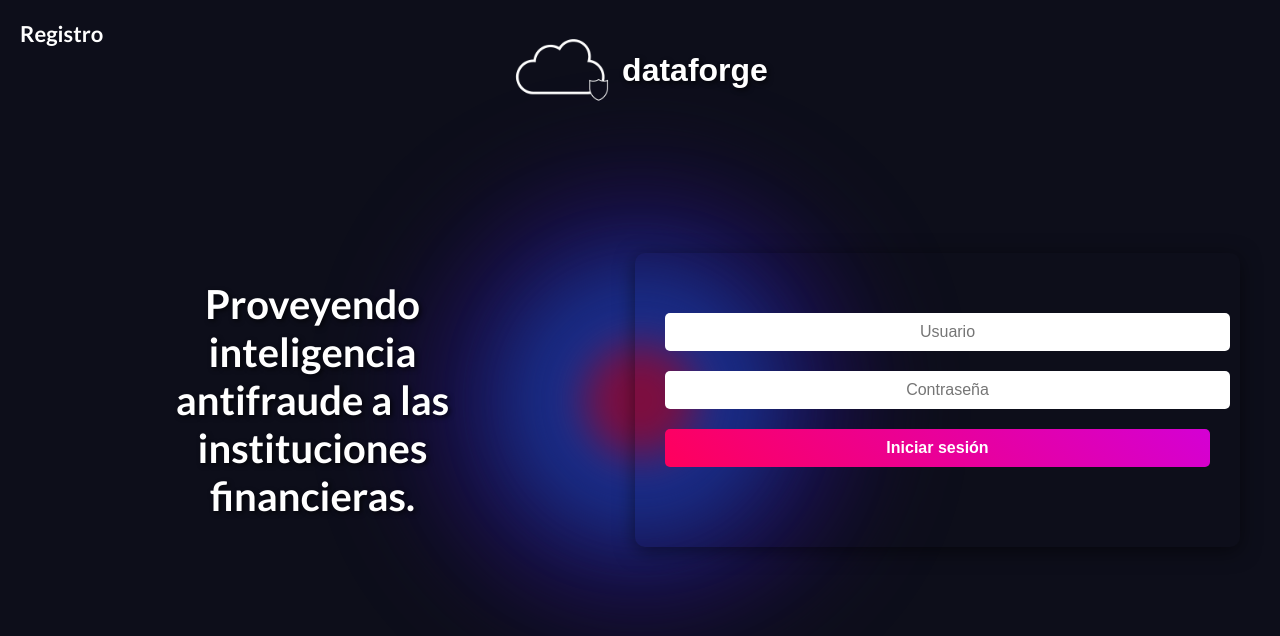
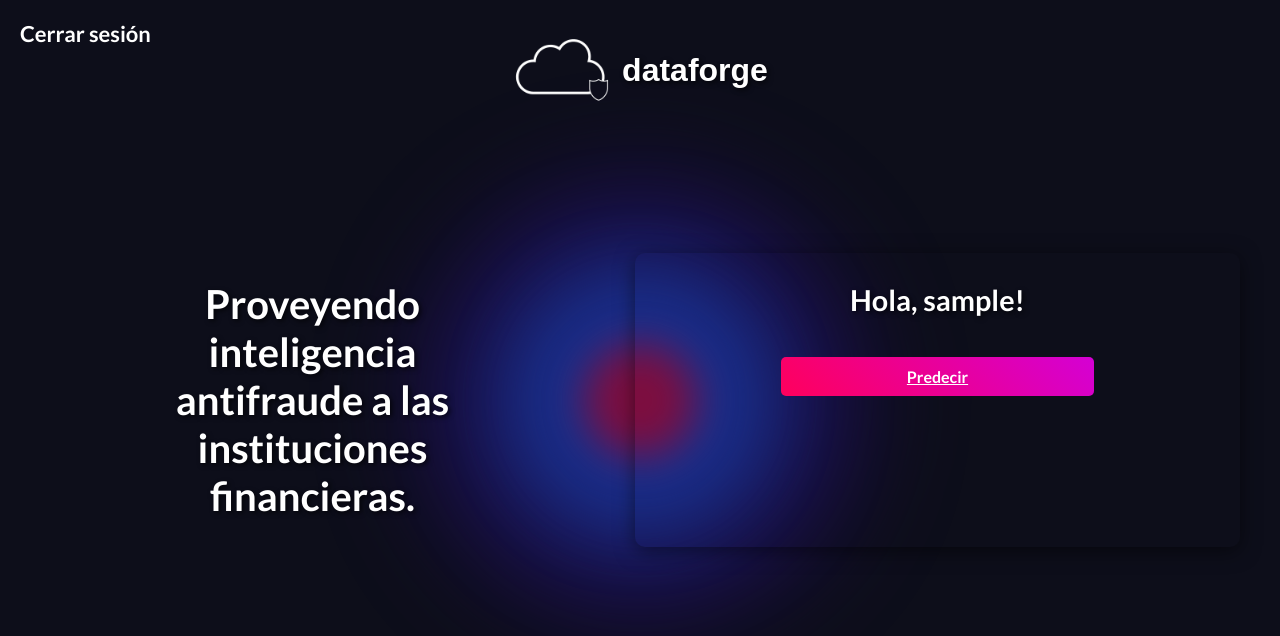
Before and after one commit to gabrielcespedes/pav_bank_fraud_detection, a Flask app: page / in a window 1280 px wide. Shown: the top 636 px of the page. Run offline with Flask 3, Linux system fonts and the light colour scheme; the visitor is signed in with stand-in values (Sample User, id 1); parts of the project's set-up code (start-up, migrations or seed data) failed here and were passed over.

Commit message:
inicio predecir y boton logout

```diff
--- a/app/static/styles/style.css
+++ b/app/static/styles/style.css
@@ -362,6 +362,25 @@ button {
     color: #d400d4;
 }
 
+.predict-button {
+    width: 50%;
+    padding: 10px 20px;
+    margin-top: 40px;
+    font-size: 1em;
+    font-weight: bold;
+    color: white;
+    background: linear-gradient(45deg, #ff005c, #d400d4);
+    border: none;
+    border-radius: 5px;
+    cursor: pointer;
+    transition: background 0.3s ease;
+}
+
+.predict-button:hover {
+    background: linear-gradient(45deg, #d400d4, #ff005c);
+}
+
+
 /* Ocultar el título y expandir la columna derecha en pantallas móviles */
 @media (max-width: 600px) {
     .text-section h1 {
--- a/app/templates/index.html
+++ b/app/templates/index.html
@@ -17,7 +17,11 @@
 
     <!-- Barra de navegación -->
     <nav class="navbar">
-        <a href="/registro">Registro</a>
+        {% if 'usuario' in session %}
+            <a href="/logout">Cerrar sesión</a>
+        {% else %}
+            <a href="/registro">Registro</a>
+        {% endif %}
     </nav>
 
         {% with messages = get_flashed_messages() %}
@@ -50,11 +54,16 @@
 
         <div class="login-section">
             <div class="login-visual">
+                {% if 'usuario' in session %}
+                    <h2>Hola, {{ session['usuario'] }}!</h2>
+                    <a href="/prediccion" class="predict-button">Predecir</a>
+                {% else %}
                 <form method="POST" action="/">
                     <input type="text" name="usuario" placeholder="Usuario" required>
                     <input type="password" name="password" placeholder="Contraseña" required>
                     <button type="submit" class="login-button">Iniciar sesión</button>
                 </form>
+                {% endif %}
             </div>
         </div>
     </div>
```
